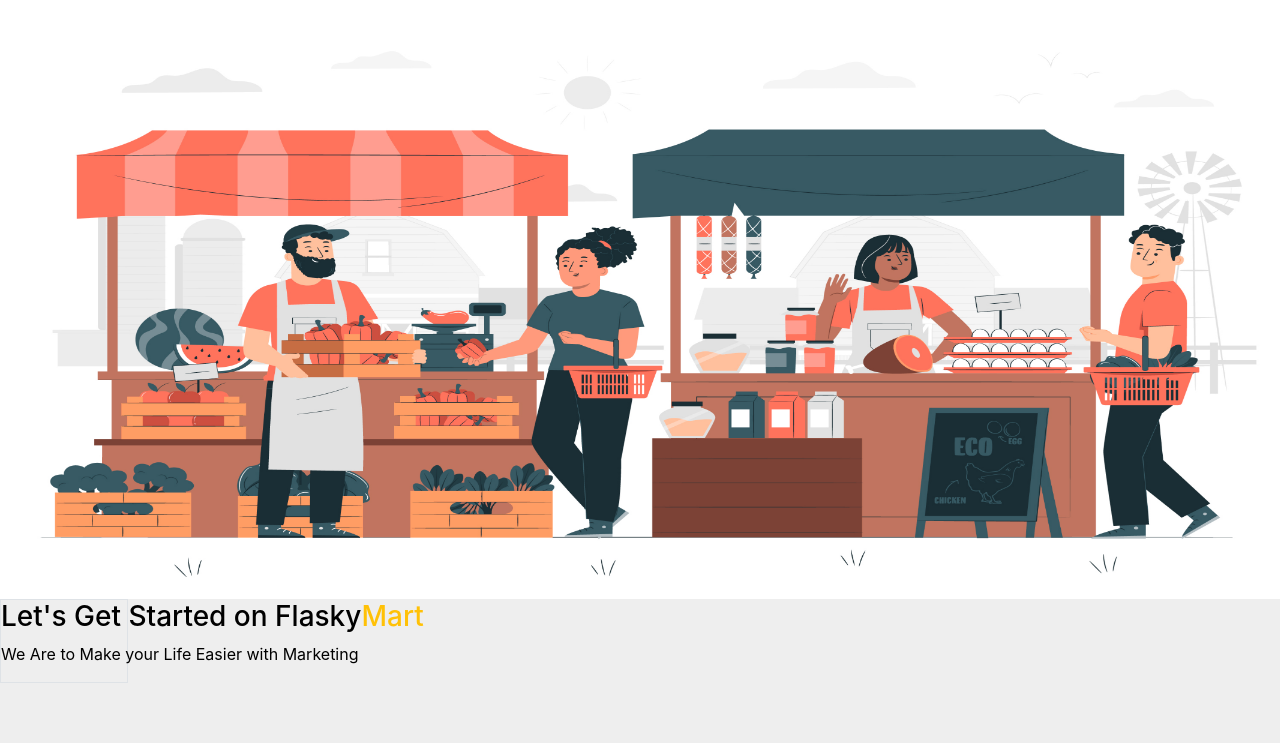
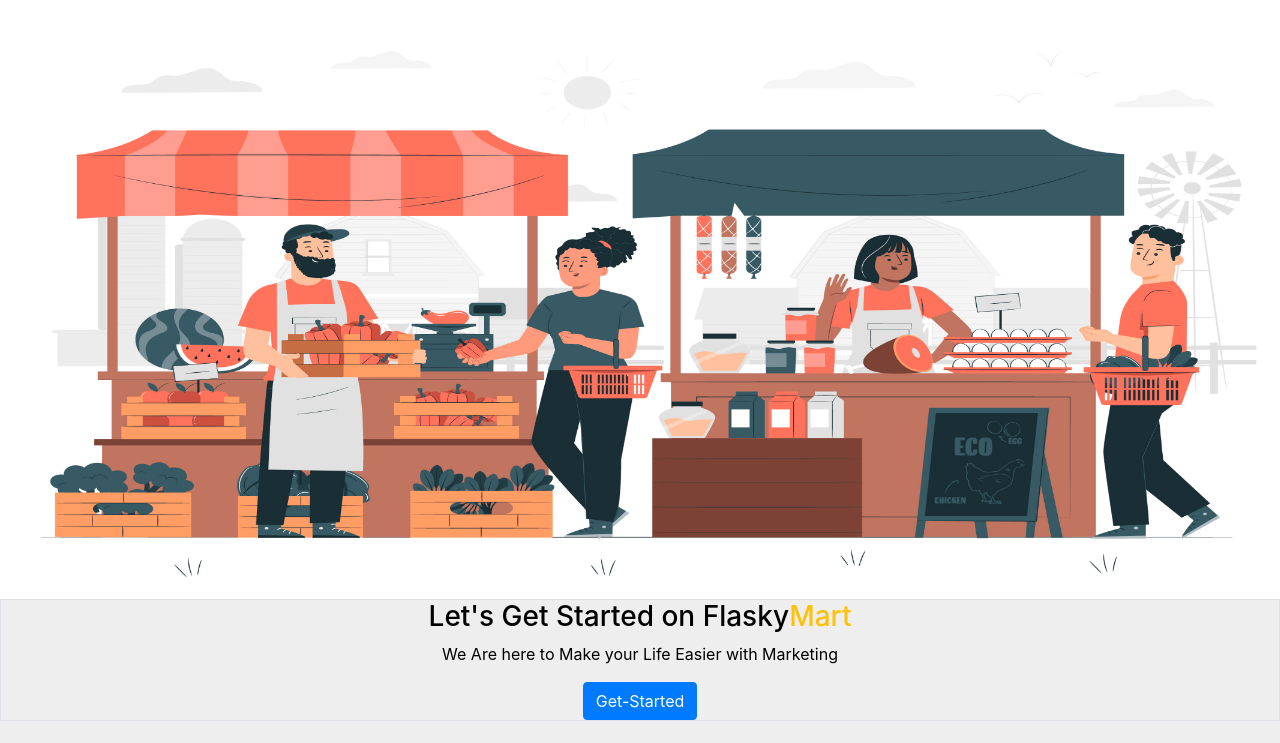
Before and after one commit to kwabenahcode/ecommerce_app, a Flask app: page / in a window 1280 px wide. Shown: the part 57-800 px from the top of the page. Run offline with Flask 3, Linux system fonts and the light colour scheme; some libraries are stand-ins or nearby versions.

Commit message:
modified home page

```diff
--- a/market/templates/home.html
+++ b/market/templates/home.html
@@ -16,9 +16,9 @@
     </div>
   </div>
 
-  <div class="text-nowrap bg-body-secondary border" style="width: 8rem;">
-    <h3>Let's Get Started on Flasky<span class="text-warning">Mart</h3>
-    <p class="font-monospace">We Are to Make your Life Easier with Marketing</p>
-    <a href="{{url_for('market_page')}}"></a>
+  <div align='center' class="text-nowrap border">
+    <h3 align='center'>Let's Get Started on Flasky<span class="text-warning">Mart</h3>
+    <p align='center' class="font-monospace">We Are here to Make your Life Easier with Marketing</p>
+    <a class="btn btn-primary " href="{{url_for('market_page')}}">Get-Started</a>
   </div>
 {% endblock%}
```
